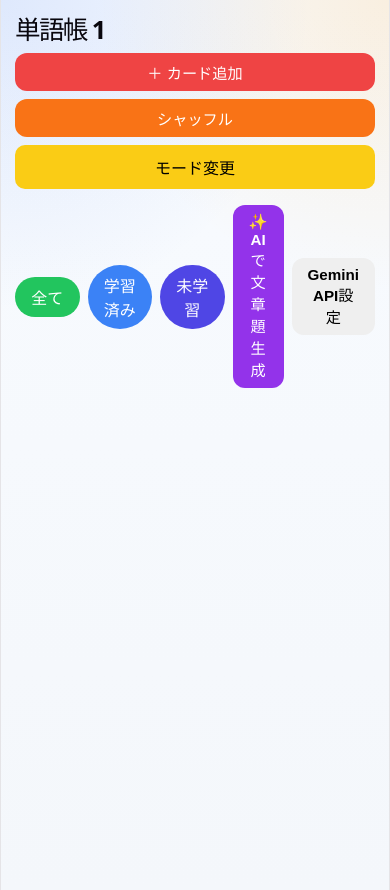
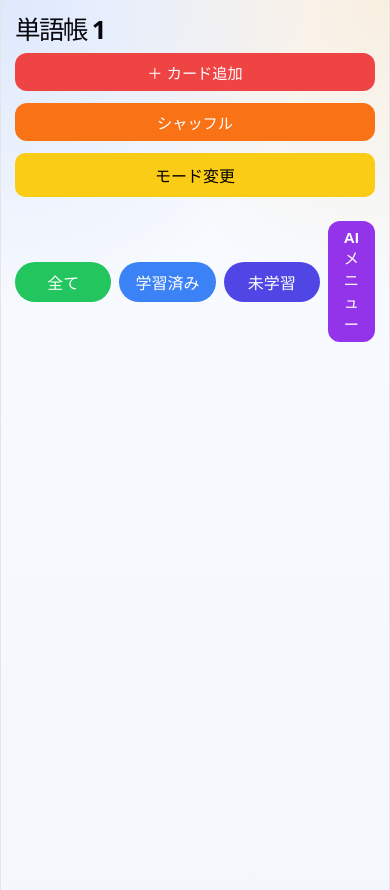
Before and after one commit to i-nayu/WebTan, a React (Vite) app in the folder project/: page /card/1 in a window 390 px wide. Built offline with nearby package versions, Linux system fonts and the light colour scheme.

Commit message:
AI_button
2つあったボタンを1つに集約

```diff
--- a/project/src/Pages/CardList/CardList.module.css
+++ b/project/src/Pages/CardList/CardList.module.css
@@ -69,7 +69,27 @@
 
 .title { font-size: clamp(1.6rem, 2.2vw, 2.2rem); margin: 0; font-weight: 800; }
 
-.headerButtons { display: flex; gap: 8px; }
+.headerButtons {
+    display: flex;
+    gap: 12px;
+    align-items: flex-end;
+    flex-wrap: wrap;
+}
+
+.filterGroup {
+    display: flex;
+    flex-direction: column;
+    justify-content: flex-end;
+}
+
+.filterLabel {
+    font-size: 0.75rem;
+    font-weight: 700;
+    color: #6b7280;
+    margin-left: 4px;
+    margin-bottom: 6px;
+    line-height: 1;
+}
 
 /* =========================================
    共通ボタン設定
@@ -159,6 +179,12 @@ button:hover {
     cursor: pointer;
     color: #40444b;
     transition: transform 0.18s ease, opacity 0.18s ease;
+}
+
+.filterButtons {
+    display: flex;
+    gap: 8px;
+    align-items: center;
 }
 
 /* =========================================
@@ -503,7 +529,7 @@ button:hover {
 
     .header { flex-direction: column; align-items: flex-start; gap: 12px; }
 
-    .headerButtons { width: 100%; flex-direction: column; }
+    .headerButtons { width: 100%; flex-direction: column; align-items: stretch; }
 
     .addButton,
     .shuffleButton,
--- a/project/src/Pages/CardList/CardList.tsx
+++ b/project/src/Pages/CardList/CardList.tsx
@@ -60,6 +60,7 @@ const CardList: React.FC = () => {
     const [mode, setMode] = useState<'card' | 'test' | 'edit'>('card');
     const [showModeMenu, setShowModeMenu] = useState(false);
     const [showAnswers, setShowAnswers] = useState(false);
+    const [showAIMenu, setShowAIMenu] = useState(false);
 
     const [questionSentence, setQuestionSentence] = useState('');
     const [answerObj, setAnswerObj] = useState<Record<string, string>>({});
@@ -788,35 +789,42 @@ const CardList: React.FC = () => {
                         >
                             未学習
                         </button>
+                        {/* ▼ 1つにまとめたAIボタン ▼ */}
+            <div className={styles.modeWrapper}>
               <button
                 className={`${styles.iconBtn} ${styles.reconstruct}`}
-                            title="AIで文章題生成"
-                            onClick={() =>
-                                handleGenerateByAI()
-                            }
-                            disabled={
-                                generatingId !== null
-                            }
+                    onClick={() => setShowAIMenu(!showAIMenu)}
+                    disabled={generatingId !== null}
                 >
                     {generatingId ? (
-                                <span>
-                                    ⏳
-                                    生成中...
-                                </span>
+                    <span>⏳ 生成中...</span>
                     ) : (
-                                <span>
-                                    ✨
-                                    AIで文章題生成
-                                </span>
+                    <span>AIメニュー</span>
                     )}
                 </button>
+
+                {/* クリック時に開く選択肢 */}
+                {showAIMenu && (
+                    <div className={styles.modeMenu}>
                             <button
-                            onClick={() =>
-                                handleSaveApiKey()
-                            }
+                                onClick={() => {
+                                handleGenerateByAI();
+                                setShowAIMenu(false); // 押した後にメニューを閉じる
+                                }}
                             >
-                            <span>Gemini API設定</span>
+                                文章題を生成
                             </button>
+                            <button
+                                onClick={() => {
+                                setIsSettingsOpen(true); // API設定の入力画面を開く
+                                setShowAIMenu(false);
+                                }}
+                            >
+                                API設定
+                            </button>
+                            </div>
+                        )}
+                        </div>
                     </div>
                 </div>
             </div>
@@ -875,15 +883,9 @@ const CardList: React.FC = () => {
                     <div key={card.id} className={styles.card}>
                         <div className={styles.cardTop}>
                             <label className={styles.checkboxArea}>
-                                <input
-                                    type="checkbox"
-                                    checked={card.learned}
-                                    onChange={() => toggleCheck(card.id)}
-                                />
+                                <input type="checkbox" checked={card.learned} onChange={() => toggleCheck(card.id)} />
                             </label>
 
-
-                            {/* 問題ボタン */}
                             <div className={styles.questionArea}>
                                 <div className={styles.questionText} onClick={() => mode === 'card' && handleToggle(card.id)}>
                                 {mode === 'test' ? `(${index + 1}) ` : ''}
@@ -894,14 +896,7 @@ const CardList: React.FC = () => {
                                     {openedIds.includes(card.id) ? '▲' : '▼'}
                                 </button>
                                 )}
-
                             </div>
-                            {/* 削除ボタン */}
-                            {mode === 'edit' && (
-                                <button className={styles.deleteButton} onClick={() => handleDelete(card.id)}>
-                                    削除
-                                </button>
-                            )}
                             </div>
 
                             {/* 答え表示エリア */}
@@ -912,7 +907,17 @@ const CardList: React.FC = () => {
                                 : ''
                                 }`}
                             >
-                                {card.answer}
+                                {/* 💡 答えの文字を div で囲みます */}
+                                <div>{card.answer}</div>
+
+                                {/* 💡 先ほど消した削除ボタンをここに貼り付け、deleteArea で囲みます */}
+                                {mode === 'edit' && (
+                                <div className={styles.deleteArea}>
+                                    <button className={styles.deleteButton} onClick={() => handleDelete(card.id)}>
+                                    削除
+                                    </button>
+                                </div>
+                                )}
                             </div>
                             )}
 
```
Lines whose indentation alone changed are shown as unchanged.
